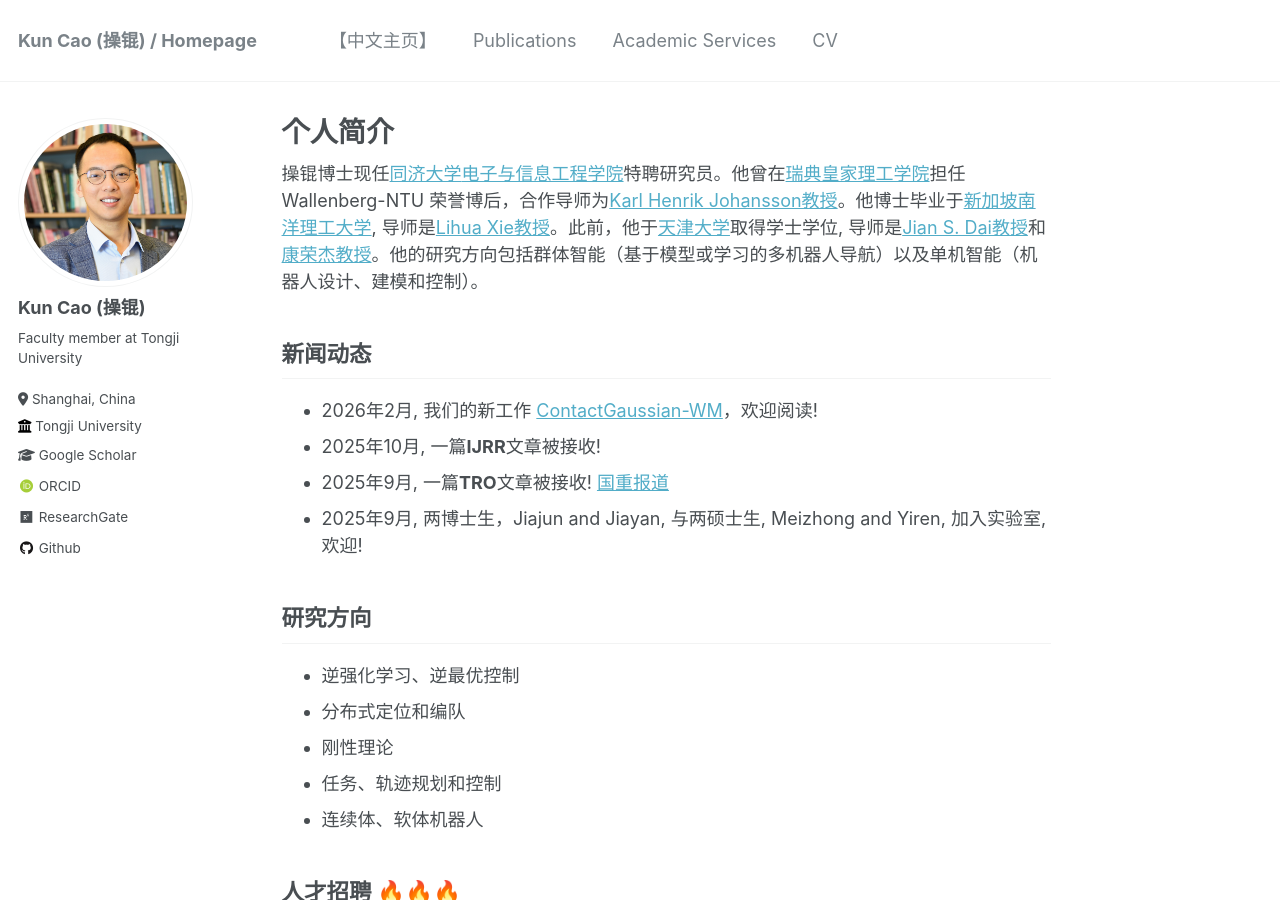
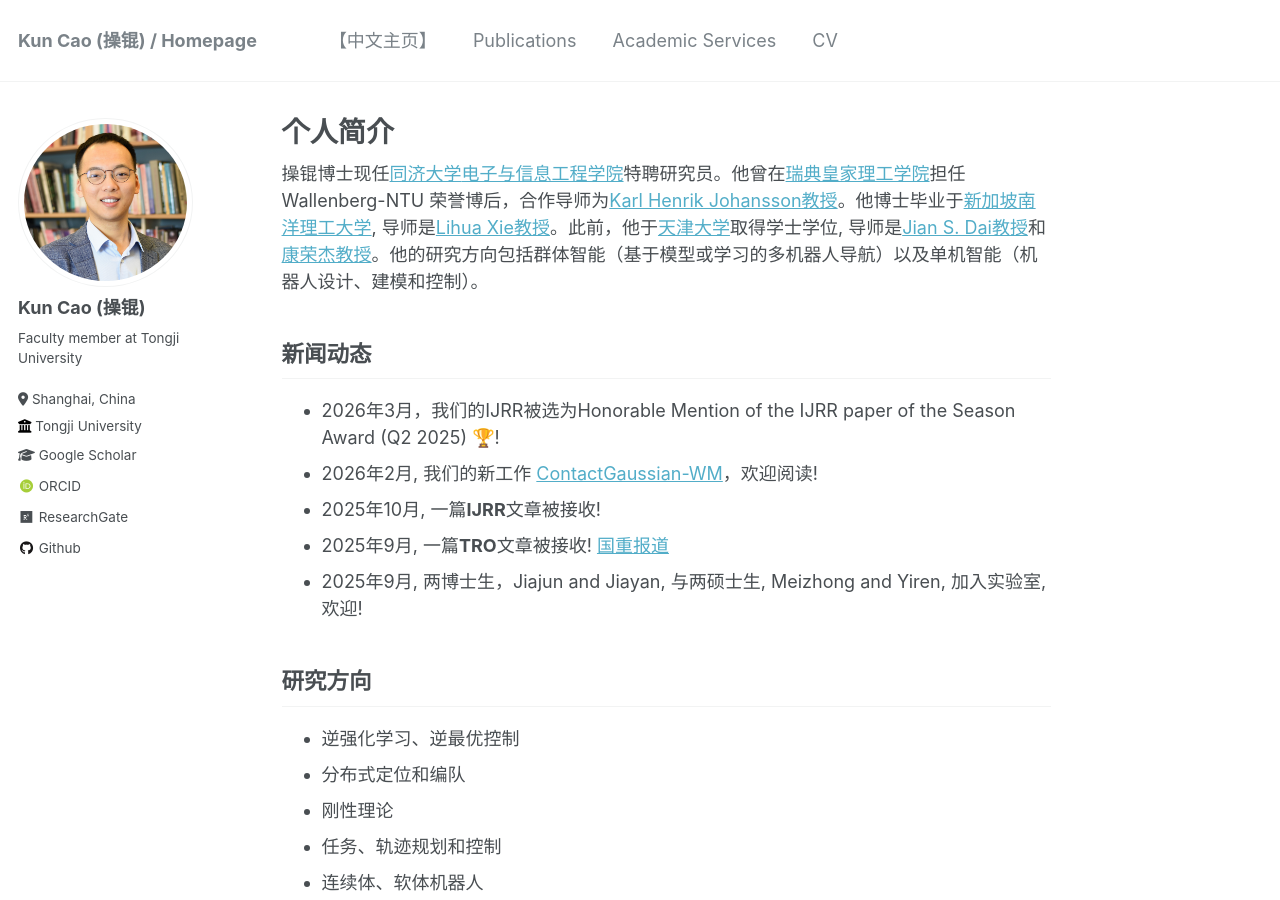
Before and after one commit to ntu-caokun/ntu-caokun.github.io, a Jekyll site: the page built from _pages/about_zh.md, in a window 1280 px wide and 900 px high. Built offline with Jekyll 4.4.1, drawn with Linux system fonts in a browser that asks for light colours; some web fonts are replaced.

Commit message:
Update news section in about_zh.md
Added recent news updates to the about page.

```diff
--- a/_pages/about_zh.md
+++ b/_pages/about_zh.md
@@ -9,6 +9,7 @@ redirect_from:
 操锟博士现任[同济大学](https://www.tongji.edu.cn)[电子与信息工程学院](https://see-en.tongji.edu.cn/)特聘研究员。他曾在[瑞典皇家理工学院](https://www.kth.se/)担任Wallenberg-NTU 荣誉博后，合作导师为[Karl Henrik Johansson教授](https://people.kth.se/~kallej/index.html)。他博士毕业于[新加坡南洋理工大学](https://www.ntu.edu.sg/), 导师是[Lihua Xie教授](https://personal.ntu.edu.sg/elhxie/)。此前，他于[天津大学](https://www.tju.edu.cn/)取得学士学位, 导师是[Jian S. Dai教授](https://nms.kcl.ac.uk/jian.dai/)和[康荣杰教授](https://faculty.tju.edu.cn/RongjieKang/en/index.htm)。他的研究方向包括群体智能（基于模型或学习的多机器人导航）以及单机智能（机器人设计、建模和控制）。
 
 ## 新闻动态
+* 2026年3月，我们的IJRR被选为Honorable Mention of the IJRR paper of the Season Award (Q2 2025) 🏆!
 * 2026年2月, 我们的新工作 [ContactGaussian-WM](https://contactgaussian-wm.github.io/)，欢迎阅读!
 * 2025年10月, 一篇**IJRR**文章被接收!
 * 2025年9月, 一篇**TRO**文章被接收! [国重报道](https://skl-ais.tongji.edu.cn/79/ff/c32346a358911/page.htm)
```
